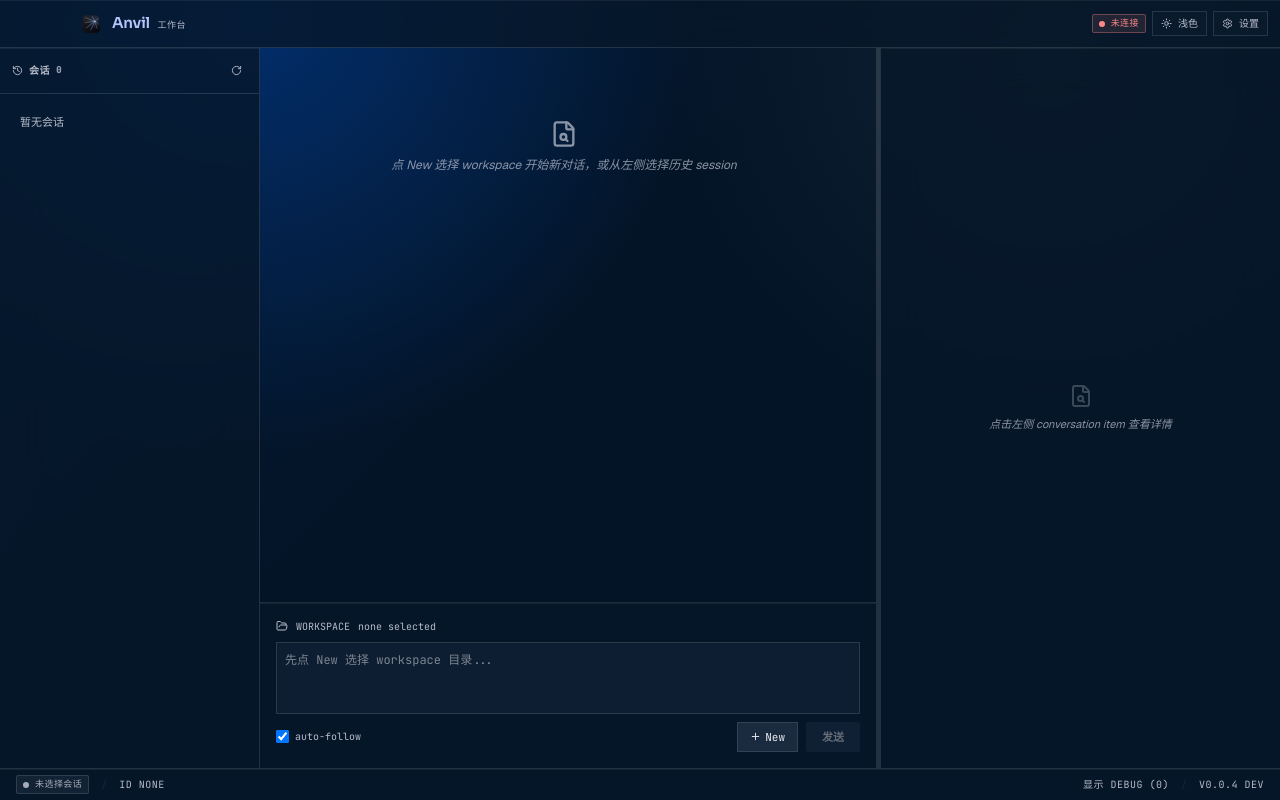
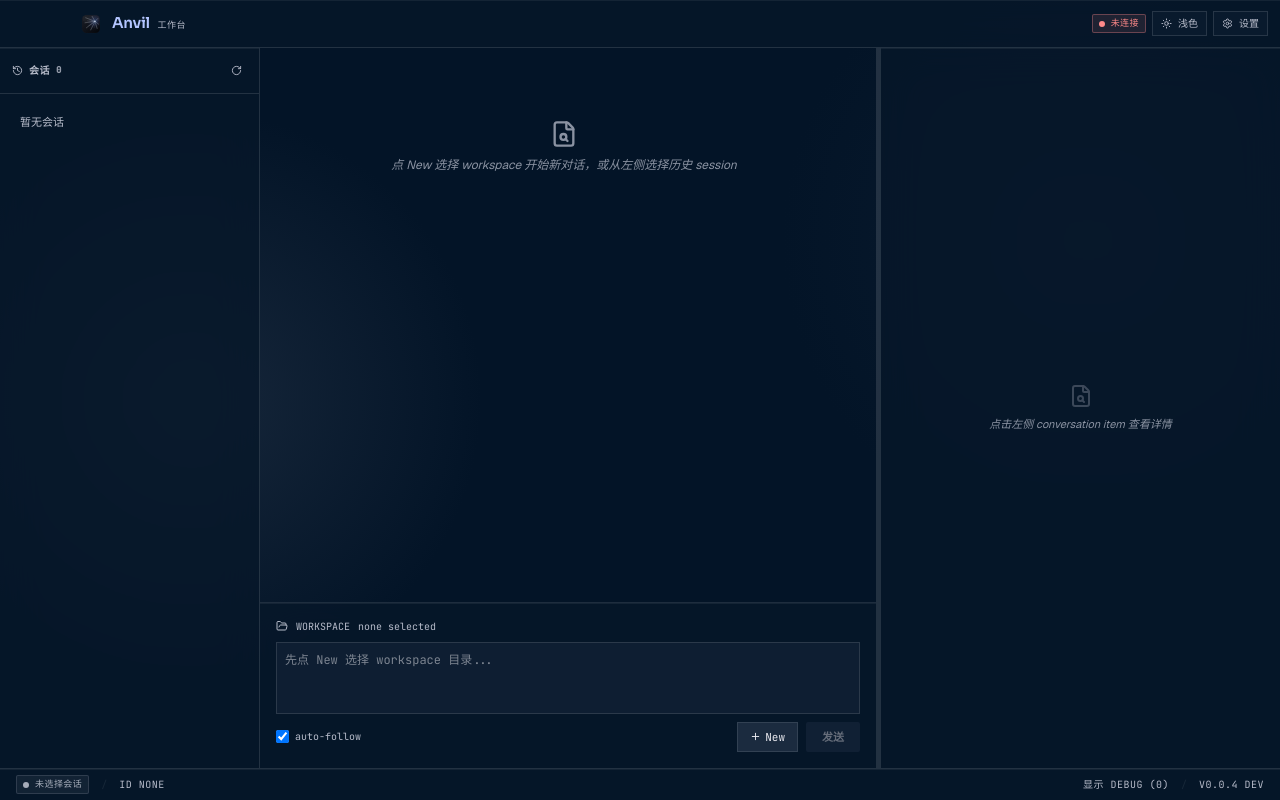
Before and after one commit to zclsx/anvil, a React (Vite) app in the folder app/: page / in a window 1280 px wide. Built offline with nearby package versions, Linux system fonts and the light colour scheme.

Commit message:
feat: implement localized turn-based activity connectors and apply radial dark mode backdrop gradients

```diff
--- a/app/src/components/Conversation/index.tsx
+++ b/app/src/components/Conversation/index.tsx
@@ -70,10 +70,7 @@
       className="relative flex-1 overflow-y-auto p-6 flex flex-col gap-8 scrollable"
       style={{ scrollbarGutter: 'stable' }}
     >
-      {/* Activity Timeline Axis Connector Line */}
-      {turns.length > 0 && (
-        <div className="absolute left-[48px] -translate-x-1/2 top-8 bottom-8 w-[1.5px] bg-gradient-to-b from-outline-variant/35 to-outline-variant/5 pointer-events-none z-0" />
-      )}
+      {/* Connector line is rendered locally inside each turn container */}
       {turns.length === 0 && !running && (
         <div className="text-center text-on-surface-variant italic text-[12px] opacity-75 py-12 flex flex-col items-center gap-2">
           <FileSearch size={28} />
@@ -99,8 +96,14 @@
         const generatedDocxArtifacts = getGeneratedDocxArtifactsForTurn(turn, items)
         const { userItems, processItems, finalAnswer } = splitTurnItems(turn, items)
         const processExpanded = isProcessExpanded(turn)
+        const totalItemsCount = userItems.length + (processItems.length > 0 ? 1 : 0) + (finalAnswer ? 1 : 0) + (generatedDocxArtifacts.length > 0 ? 1 : 0)
+        const hasMultipleItems = totalItemsCount > 1
         return (
-          <div key={turn.id} className="trace-turn flex flex-col gap-2.5">
+          <div key={turn.id} className="trace-turn relative flex flex-col gap-8">
+            {/* Round Activity Timeline Line Connector */}
+            {hasMultipleItems && (
+              <div className="absolute left-[24px] -translate-x-1/2 top-6 bottom-6 w-[1.5px] bg-gradient-to-b from-outline-variant/35 to-outline-variant/5 pointer-events-none z-0" />
+            )}
             {userItems.map((item) => (
               <MainItemView
                 key={item.id}
@@ -146,14 +149,17 @@
         )
       })}
       {awaitingFirstItem && (
-        <>
+        <div className="relative flex flex-col gap-8">
+          {pendingPrompt && (
+            <div className="absolute left-[24px] -translate-x-1/2 top-6 bottom-6 w-[1.5px] bg-gradient-to-b from-outline-variant/35 to-outline-variant/5 pointer-events-none z-0" />
+          )}
           {pendingPrompt && <UserEchoCard prompt={pendingPrompt} />}
           <ThinkingIndicator
             hasTurnStarted={turns.length > 0}
             anchorRef={loadingAnchorRef}
             autoFollow={autoFollow}
           />
-        </>
+        </div>
       )}
       <div ref={conversationEndRef} aria-hidden="true" className="h-px shrink-0" />
     </div>
--- a/app/src/index.css
+++ b/app/src/index.css
@@ -551,6 +551,12 @@
       var(--color-background);
   }
 
+  .dark .app-glass-backdrop {
+    background-image: radial-gradient(circle at 15% 50%, rgba(27, 43, 63, 0.8), transparent 25%),
+                      radial-gradient(circle at 85% 30%, rgba(11, 28, 48, 0.9), transparent 25%);
+    background-color: #031427;
+  }
+
   .glass-panel {
     background: var(--color-glass-surface);
     border-color: var(--color-glass-border);
```
